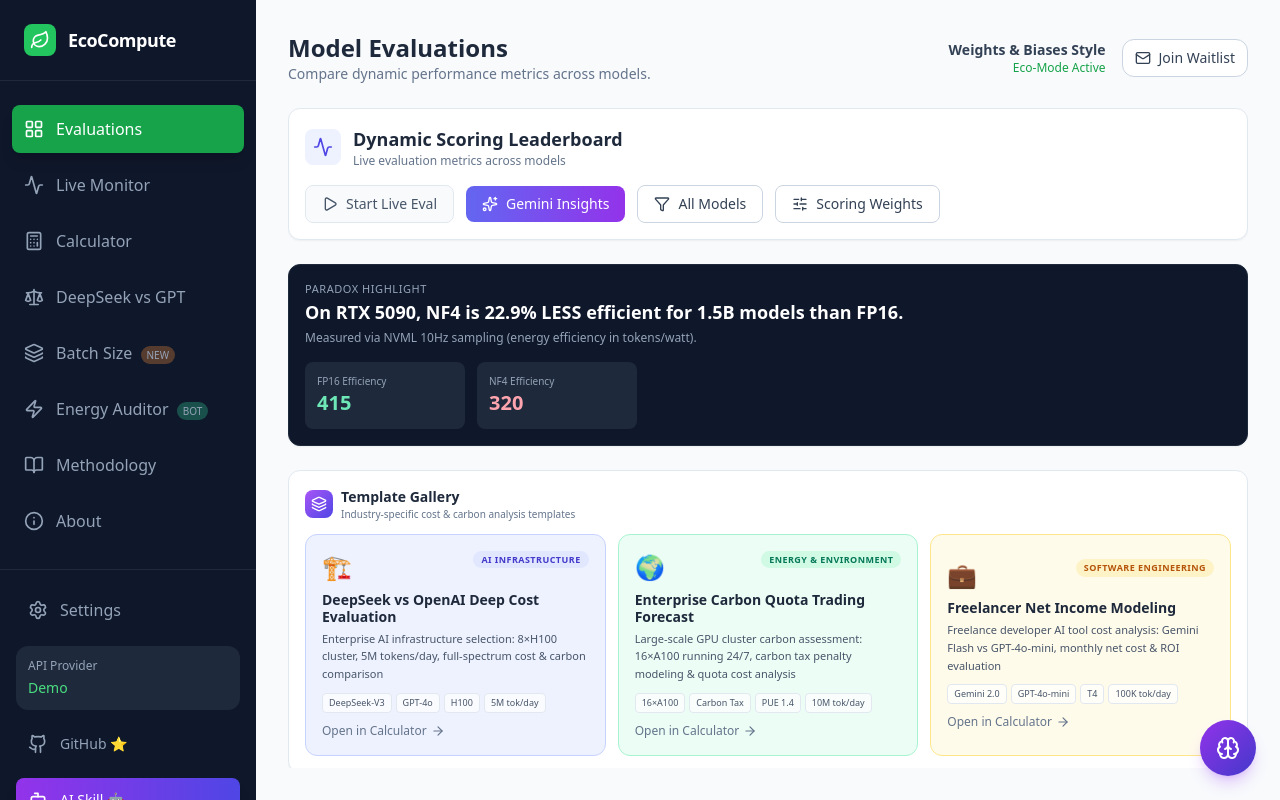
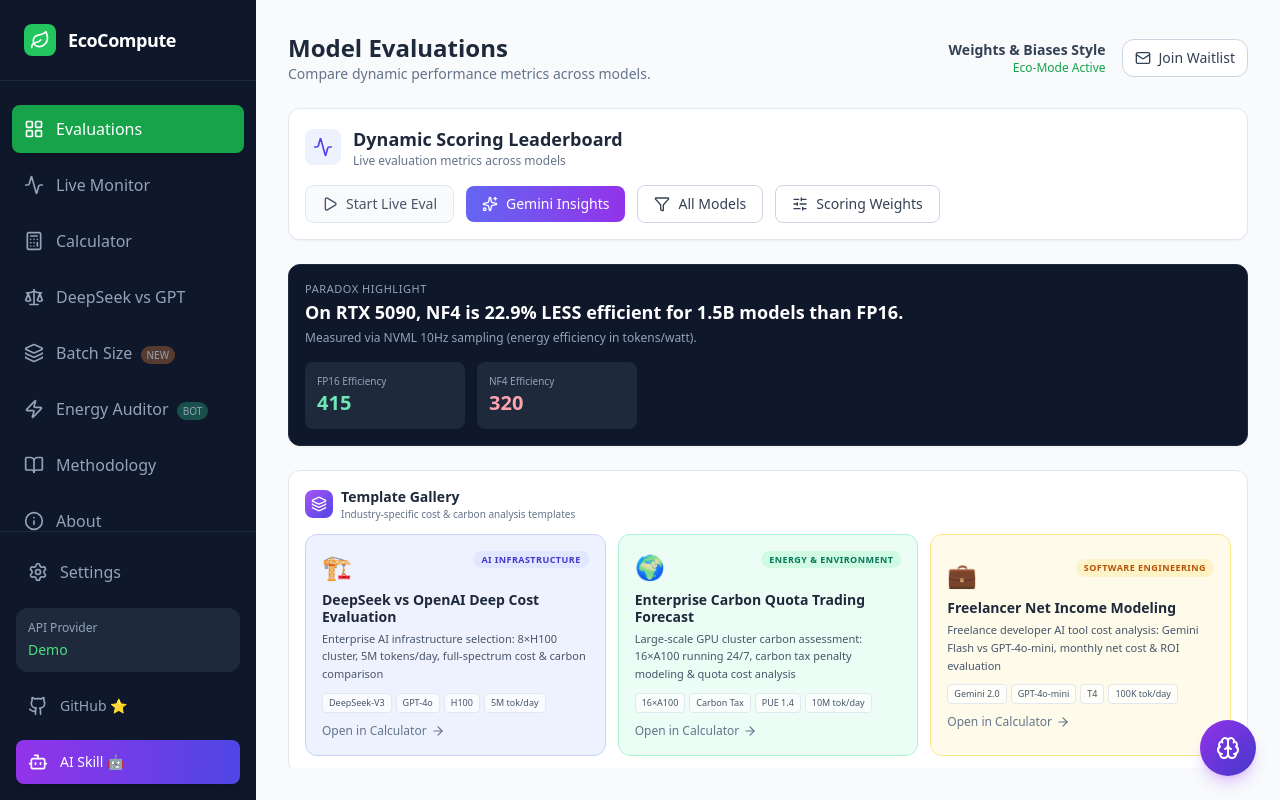
Before and after one commit to hongping-zh/ecocompute-dynamic-eval, a React (Vite) app: page / in a window 1280 px wide. Built offline with nearby package versions, Linux system fonts and the light colour scheme.

Commit message:
fix: sidebar nav overflow - bottom buttons now always visible

```diff
--- a/App.tsx
+++ b/App.tsx
@@ -80,7 +80,7 @@
           <span className="font-bold text-lg tracking-tight hidden lg:block">EcoCompute</span>
         </div>
 
-        <nav className="flex-1 py-6 px-3 space-y-2">
+        <nav className="flex-1 py-6 px-3 space-y-2 overflow-y-auto">
           <button
             onClick={() => navigateToView(AppView.LEADERBOARD)}
             className={`w-full flex items-center gap-3 p-3 rounded-lg transition-colors ${view === AppView.LEADERBOARD ? 'bg-eco-600 text-white shadow-lg' : 'text-slate-400 hover:bg-slate-800 hover:text-white'}`}
```
